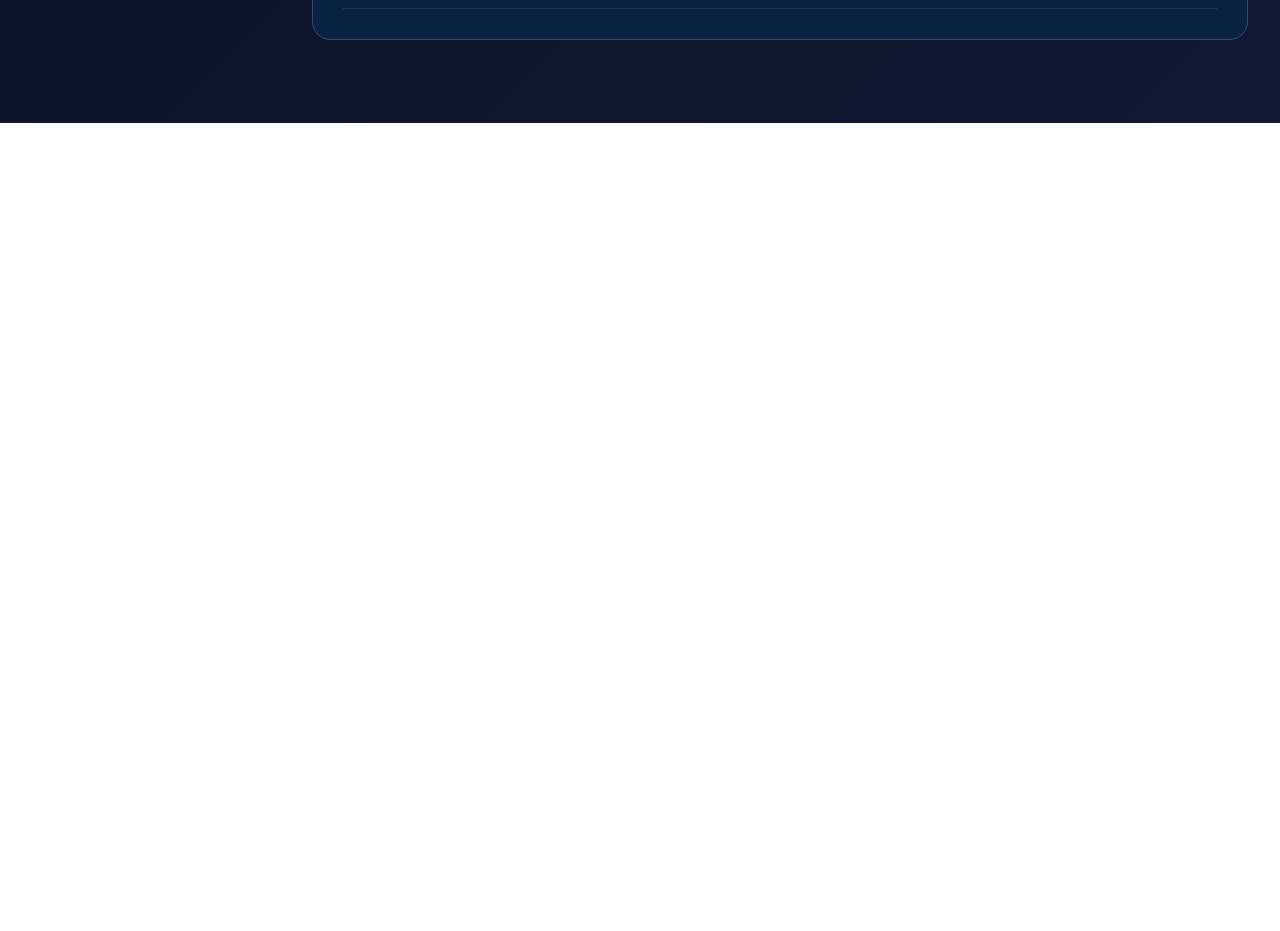
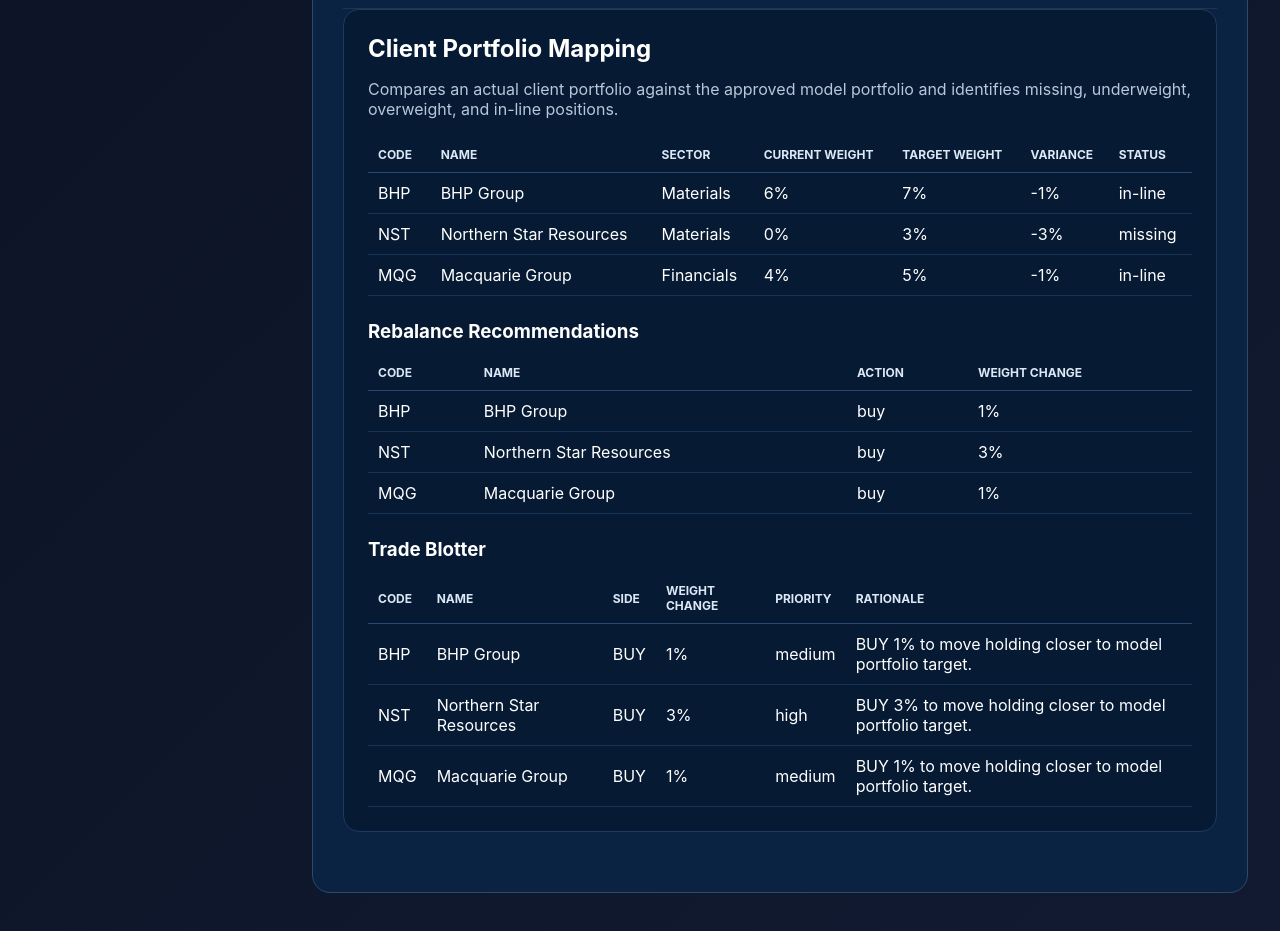
Before and after one commit to 7rg8kbvgb5-web/investment-platform-live, a Next.js app: page /portfolios in a window 1280 px wide. Shown: the part 2760-3691 px from the top of the page. Before the commit the page ends 2883 px from the top, so only its background shows below. Built offline with nearby package versions, Linux system fonts and the light colour scheme; no server answers; the database is empty.

Commit message:
Add client portfolio mapping rebalance and trade blotter workflow

```diff
--- a/app/portfolios/page.tsx
+++ b/app/portfolios/page.tsx
@@ -15,6 +15,7 @@
 import { ChampionChallengerPortfolioPanel } from '../../components/ChampionChallengerPortfolioPanel';
 import { SectorConstructionPanel } from '../../components/SectorConstructionPanel';
 import { RiskProfilePortfolioPanel } from '../../components/RiskProfilePortfolioPanel';
+import { ClientPortfolioMappingPanel } from '../../components/ClientPortfolioMappingPanel';
 
 export default async function PortfoliosPage() {
   const { data: profiles } = await supabase
@@ -46,6 +47,8 @@
         <SectorConstructionPanel />
 
         <RiskProfilePortfolioPanel />
+
+        <ClientPortfolioMappingPanel />
 
         {profiles?.map((profile) => {
           const {
--- /dev/null
+++ b/components/ClientPortfolioMappingPanel.tsx
@@ -0,0 +1,180 @@
+import { mapClientPortfolioToModel } from "../lib/engines/client-portfolio-mapping";
+import { buildRebalanceRecommendations } from "../lib/engines/rebalance-recommendations";
+import { buildTradeBlotter } from "../lib/engines/trade-blotter";
+
+const sampleClientHoldings = [
+  {
+    code: "BHP",
+    name: "BHP Group",
+    sector: "Materials",
+    currentWeight: 6,
+  },
+  {
+    code: "MQG",
+    name: "Macquarie Group",
+    sector: "Financials",
+    currentWeight: 4,
+  },
+];
+
+const sampleModelHoldings = [
+  {
+    code: "BHP",
+    name: "BHP Group",
+    sector: "Materials",
+    targetWeight: 7,
+  },
+  {
+    code: "NST",
+    name: "Northern Star Resources",
+    sector: "Materials",
+    targetWeight: 3,
+  },
+  {
+    code: "MQG",
+    name: "Macquarie Group",
+    sector: "Financials",
+    targetWeight: 5,
+  },
+];
+
+export function ClientPortfolioMappingPanel() {
+  const mapping = mapClientPortfolioToModel(
+    sampleClientHoldings,
+    sampleModelHoldings
+  );
+  const recommendations = buildRebalanceRecommendations(
+    mapping.map((holding) => ({
+      code: holding.code,
+      name: holding.name,
+      currentWeight: holding.currentWeight,
+      targetWeight: holding.targetWeight,
+    }))
+  );
+  const tradeBlotter = buildTradeBlotter(recommendations);
+  return (
+    <section style={panel}>
+      <h2 style={heading}>Client Portfolio Mapping</h2>
+      <p style={description}>
+        Compares an actual client portfolio against the approved model portfolio
+        and identifies missing, underweight, overweight, and in-line positions.
+      </p>
+
+      <table style={table}>
+        <thead>
+          <tr>
+            <th style={th}>Code</th>
+            <th style={th}>Name</th>
+            <th style={th}>Sector</th>
+            <th style={th}>Current Weight</th>
+            <th style={th}>Target Weight</th>
+            <th style={th}>Variance</th>
+            <th style={th}>Status</th>
+          </tr>
+        </thead>
+        <tbody>
+          {mapping.map((holding) => (
+            <tr key={holding.code}>
+              <td style={td}>{holding.code}</td>
+              <td style={td}>{holding.name}</td>
+              <td style={td}>{holding.sector}</td>
+              <td style={td}>{holding.currentWeight}%</td>
+              <td style={td}>{holding.targetWeight}%</td>
+              <td style={td}>{holding.variance}%</td>
+              <td style={td}>{holding.status}</td>
+            </tr>
+          ))}
+        </tbody>
+      </table>
+      <h3 style={subHeading}>Rebalance Recommendations</h3>
+
+<table style={table}>
+  <thead>
+    <tr>
+      <th style={th}>Code</th>
+      <th style={th}>Name</th>
+      <th style={th}>Action</th>
+      <th style={th}>Weight Change</th>
+    </tr>
+  </thead>
+  <tbody>
+    {recommendations.map((recommendation) => (
+      <tr key={recommendation.code}>
+        <td style={td}>{recommendation.code}</td>
+        <td style={td}>{recommendation.name}</td>
+        <td style={td}>{recommendation.action}</td>
+        <td style={td}>{recommendation.weightChange}%</td>
+      </tr>
+    ))}
+  </tbody>
+</table>
+<h3 style={subHeading}>Trade Blotter</h3>
+
+<table style={table}>
+  <thead>
+    <tr>
+      <th style={th}>Code</th>
+      <th style={th}>Name</th>
+      <th style={th}>Side</th>
+      <th style={th}>Weight Change</th>
+      <th style={th}>Priority</th>
+      <th style={th}>Rationale</th>
+    </tr>
+  </thead>
+  <tbody>
+    {tradeBlotter.map((trade) => (
+      <tr key={trade.code}>
+        <td style={td}>{trade.code}</td>
+        <td style={td}>{trade.name}</td>
+        <td style={td}>{trade.side}</td>
+        <td style={td}>{trade.weightChange}%</td>
+        <td style={td}>{trade.priority}</td>
+        <td style={td}>{trade.rationale}</td>
+      </tr>
+    ))}
+  </tbody>
+</table>
+    </section>
+  );
+}
+
+const panel = {
+  marginBottom: "30px",
+  padding: "24px",
+  background: "#061a33",
+  borderRadius: "16px",
+  border: "1px solid #1e3a5f",
+};
+
+const heading = {
+  marginTop: 0,
+  marginBottom: "8px",
+  color: "#ffffff",
+};
+
+const description = {
+  marginBottom: "18px",
+  color: "#b8c7d9",
+};
+const subHeading = {
+    marginTop: "24px",
+    marginBottom: "12px",
+    color: "#ffffff",
+  };
+const table = {
+  width: "100%",
+  borderCollapse: "collapse" as const,
+};
+
+const th = {
+  textAlign: "left" as const,
+  padding: "10px",
+  color: "#dce8f5",
+  borderBottom: "1px solid #29486d",
+};
+
+const td = {
+  padding: "10px",
+  color: "#ffffff",
+  borderBottom: "1px solid #153456",
+};
--- /dev/null
+++ b/lib/engines/client-portfolio-mapping.ts
@@ -0,0 +1,54 @@
+export type ClientHolding = {
+    code: string;
+    name: string;
+    sector: string;
+    currentWeight: number;
+  };
+
+  export type ModelHolding = {
+    code: string;
+    name: string;
+    sector: string;
+    targetWeight: number;
+  };
+
+  export type ClientPortfolioMappingResult = {
+    code: string;
+    name: string;
+    sector: string;
+    currentWeight: number;
+    targetWeight: number;
+    variance: number;
+    status: "in-line" | "underweight" | "overweight" | "missing";
+  };
+
+  export function mapClientPortfolioToModel(
+    clientHoldings: ClientHolding[],
+    modelHoldings: ModelHolding[]
+  ): ClientPortfolioMappingResult[] {
+    return modelHoldings.map((modelHolding) => {
+      const clientHolding = clientHoldings.find(
+        (holding) => holding.code === modelHolding.code
+      );
+
+      const currentWeight = clientHolding?.currentWeight || 0;
+      const variance = currentWeight - modelHolding.targetWeight;
+
+      return {
+        code: modelHolding.code,
+        name: modelHolding.name,
+        sector: modelHolding.sector,
+        currentWeight,
+        targetWeight: modelHolding.targetWeight,
+        variance,
+        status:
+          currentWeight === 0
+            ? "missing"
+            : variance < -1
+            ? "underweight"
+            : variance > 1
+            ? "overweight"
+            : "in-line",
+      };
+    });
+  }
--- /dev/null
+++ b/lib/engines/rebalance-recommendations.ts
@@ -0,0 +1,34 @@
+export type PortfolioPosition = {
+    code: string;
+    name: string;
+    currentWeight: number;
+    targetWeight: number;
+  };
+
+  export type RebalanceRecommendation = {
+    code: string;
+    name: string;
+    action: "buy" | "sell" | "hold";
+    weightChange: number;
+  };
+
+  export function buildRebalanceRecommendations(
+    positions: PortfolioPosition[]
+  ): RebalanceRecommendation[] {
+    return positions.map((position) => {
+      const difference =
+        position.targetWeight - position.currentWeight;
+
+      return {
+        code: position.code,
+        name: position.name,
+        action:
+          difference > 0.5
+            ? "buy"
+            : difference < -0.5
+            ? "sell"
+            : "hold",
+        weightChange: Number(difference.toFixed(2)),
+      };
+    });
+  }
--- /dev/null
+++ b/lib/engines/trade-blotter.ts
@@ -0,0 +1,40 @@
+import type { RebalanceRecommendation } from "./rebalance-recommendations";
+
+export type TradeInstruction = {
+  code: string;
+  name: string;
+  side: "BUY" | "SELL" | "HOLD";
+  weightChange: number;
+  priority: "high" | "medium" | "low";
+  rationale: string;
+};
+
+export function buildTradeBlotter(
+  recommendations: RebalanceRecommendation[]
+): TradeInstruction[] {
+  return recommendations.map((recommendation) => {
+    const absoluteChange = Math.abs(recommendation.weightChange);
+
+    return {
+      code: recommendation.code,
+      name: recommendation.name,
+      side:
+        recommendation.action === "buy"
+          ? "BUY"
+          : recommendation.action === "sell"
+          ? "SELL"
+          : "HOLD",
+      weightChange: recommendation.weightChange,
+      priority:
+        absoluteChange >= 3
+          ? "high"
+          : absoluteChange >= 1
+          ? "medium"
+          : "low",
+      rationale:
+        recommendation.action === "hold"
+          ? "Position is within acceptable tolerance of the model portfolio."
+          : `${recommendation.action.toUpperCase()} ${absoluteChange}% to move holding closer to model portfolio target.`,
+    };
+  });
+}
```
